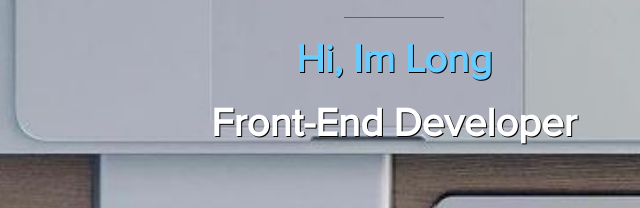
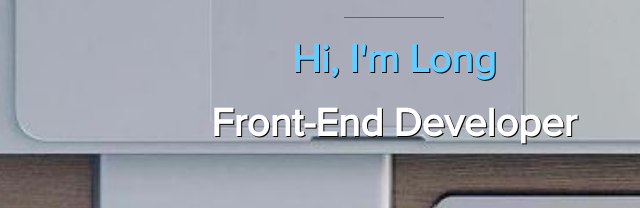
Before and after one commit to LongDevFront/Longdev.github.io, a plain HTML site: page index.html in a window 1280 px wide. Shown: the part 363-571 px from the top of the page, 246-886 px from the left. Drawn offline with Linux system fonts and the light colour scheme.

Commit message:
Update index.html

```diff
--- a/index.html
+++ b/index.html
@@ -32,7 +32,7 @@ http://www.templatemo.com/tm-467-easy-profile
 			<div class="col-md-12 col-sm-12">
 				<img src="avt.jpg" class="img-responsive img-circle tm-border" width="200">
 				<hr>
-				<h1 class="tm-title bold shadow">Hi, Im Long</h1>
+				<h1 class="tm-title bold shadow">Hi, I'm Long</h1>
 				<h1 class="white bold shadow">Front-End Developer</h1>
 			</div>
 		</div>
```
